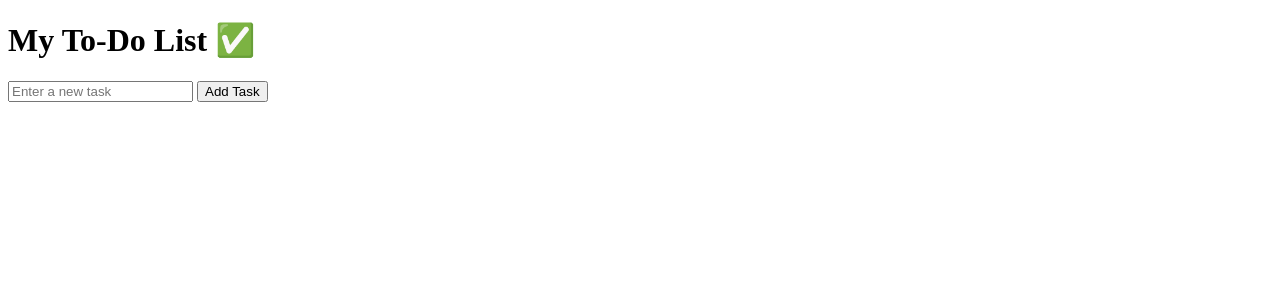
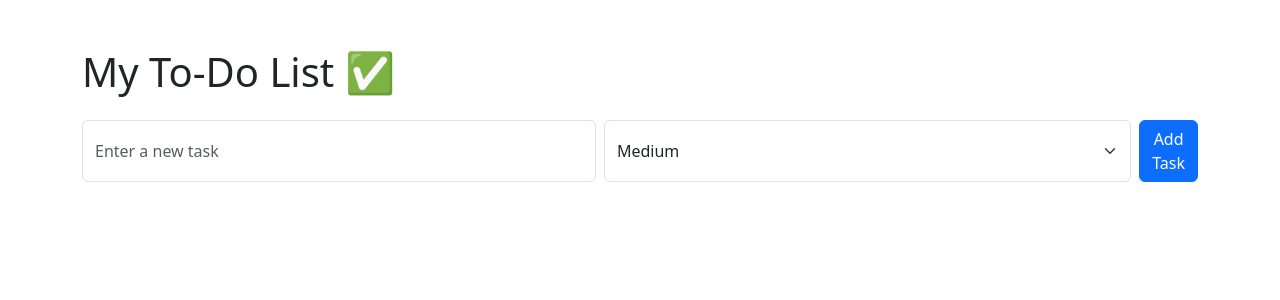
Before and after one commit to murad-02/ToDoList, a Flask app: page / in a window 1280 px wide. Shown: the top 300 px of the page. Run offline with Flask 3, Linux system fonts and the light colour scheme.

Commit message:
added new feature of order new task first

```diff
--- a/main.py
+++ b/main.py
@@ -1,34 +1,49 @@
-from flask import Flask, render_template, request, redirect, url_for
+from flask import Flask, render_template, request, redirect, url_for, flash
 from flask_sqlalchemy import SQLAlchemy
-from flask_migrate import Migrate   # NEW
+from flask_migrate import Migrate
+from datetime import datetime
 
 app = Flask(__name__)
+app.secret_key = "supersecret"  # Needed for flash messages
 
 # Database configuration (SQLite file)
 app.config["SQLALCHEMY_DATABASE_URI"] = "sqlite:///todo.db"
 app.config["SQLALCHEMY_TRACK_MODIFICATIONS"] = False
 
 db = SQLAlchemy(app)
-migrate = Migrate(app, db)  # NEW
+migrate = Migrate(app, db)
 
 # Define Task model (table)
 class Task(db.Model):
     id = db.Column(db.Integer, primary_key=True)
-    content = db.Column(db.String(200), nullable=False)
-    completed = db.Column(db.Boolean, nullable=False, default=False)  # NEW
+    content = db.Column(db.String(200), nullable=False, unique=True)  # prevent duplicates
+    completed = db.Column(db.Boolean, nullable=False, default=False)
+    created_at = db.Column(db.DateTime, default=datetime.utcnow)  # NEW
+    priority = db.Column(db.String(10), default="Medium")  # NEW (Low, Medium, High)
 
 @app.get("/")
 def home():
-    tasks = Task.query.all()
+    # Order by: incomplete first, then by priority, then newest
+    tasks = Task.query.order_by(Task.completed.asc(), Task.priority.desc(), Task.created_at.desc()).all()
     return render_template("index.html", tasks=tasks)
 
 @app.post("/add")
 def add_task():
     task_content = request.form.get("task")
-    if task_content:
-        new_task = Task(content=task_content)
-        db.session.add(new_task)
-        db.session.commit()
+    priority = request.form.get("priority", "Medium")
+
+    if not task_content.strip():
+        flash("Task cannot be empty!")
+        return redirect(url_for("home"))
+
+    # Check for duplicate
+    if Task.query.filter_by(content=task_content).first():
+        flash("Task already exists!")
+        return redirect(url_for("home"))
+
+    new_task = Task(content=task_content, priority=priority)
+    db.session.add(new_task)
+    db.session.commit()
     return redirect(url_for("home"))
 
 @app.post("/delete/<int:task_id>")
@@ -38,12 +53,27 @@
     db.session.commit()
     return redirect(url_for("home"))
 
-@app.post("/toggle/<int:task_id>")   # NEW
+@app.post("/toggle/<int:task_id>")
 def toggle_task(task_id):
     task = Task.query.get_or_404(task_id)
     task.completed = not task.completed
     db.session.commit()
     return redirect(url_for("home"))
 
+@app.post("/edit/<int:task_id>")
+def edit_task(task_id):
+    task = Task.query.get_or_404(task_id)
+    new_content = request.form.get("new_content")
+    new_priority = request.form.get("new_priority")
+
+    if not new_content.strip():
+        flash("Task cannot be empty!")
+        return redirect(url_for("home"))
+
+    task.content = new_content
+    task.priority = new_priority
+    db.session.commit()
+    return redirect(url_for("home"))
+
 if __name__ == "__main__":
     app.run(debug=True)
--- a/templates/index.html
+++ b/templates/index.html
@@ -3,6 +3,8 @@
 <head>
     <meta charset="UTF-8">
     <title>My To-Do List</title>
+    <!-- Bootstrap for styling -->
+    <link href="https://cdn.jsdelivr.net/npm/bootstrap@5.3.2/dist/css/bootstrap.min.css" rel="stylesheet">
     <style>
         .done {
             text-decoration: line-through;
@@ -10,28 +12,67 @@
         }
     </style>
 </head>
-<body>
-    <h1>My To-Do List ✅</h1>
+<body class="container py-5">
 
-    <form action="/add" method="post">
-        <input type="text" name="task" placeholder="Enter a new task" required>
-        <button type="submit">Add Task</button>
+    <h1 class="mb-4">My To-Do List ✅</h1>
+
+    <!-- Flash messages -->
+    {% with messages = get_flashed_messages() %}
+        {% if messages %}
+            <div class="alert alert-warning">
+                {% for msg in messages %}
+                    <p>{{ msg }}</p>
+                {% endfor %}
+            </div>
+        {% endif %}
+    {% endwith %}
+
+    <!-- Add task form -->
+    <form action="/add" method="post" class="d-flex mb-3">
+        <input type="text" name="task" class="form-control me-2" placeholder="Enter a new task" required>
+        <select name="priority" class="form-select me-2">
+            <option value="Low">Low</option>
+            <option value="Medium" selected>Medium</option>
+            <option value="High">High</option>
+        </select>
+        <button type="submit" class="btn btn-primary">Add Task</button>
     </form>
 
-    <ul>
+    <!-- Task list -->
+    <ul class="list-group">
         {% for task in tasks %}
-            <li class="{{ 'done' if task.completed else '' }}">
-                {{ task.content }}
+            <li class="list-group-item d-flex justify-content-between align-items-center">
+                <div class="{{ 'done' if task.completed else '' }}">
+                    <strong>[{{ task.priority }}]</strong> {{ task.content }}
+                    <small class="text-muted"> (Added: {{ task.created_at.strftime('%Y-%m-%d %H:%M') }})</small>
+                </div>
+                <div>
+                    <!-- Toggle button -->
                     <form action="/toggle/{{ task.id }}" method="post" style="display:inline;">
-                    <button type="submit">
+                        <button class="btn btn-sm btn-success" type="submit">
                             {% if task.completed %} Undo {% else %} Done {% endif %}
                         </button>
                     </form>
+
+                    <!-- Edit form (inline) -->
+                    <form action="/edit/{{ task.id }}" method="post" style="display:inline;">
+                        <input type="text" name="new_content" value="{{ task.content }}" required>
+                        <select name="new_priority">
+                            <option value="Low" {% if task.priority == 'Low' %}selected{% endif %}>Low</option>
+                            <option value="Medium" {% if task.priority == 'Medium' %}selected{% endif %}>Medium</option>
+                            <option value="High" {% if task.priority == 'High' %}selected{% endif %}>High</option>
+                        </select>
+                        <button class="btn btn-sm btn-warning" type="submit">Edit</button>
+                    </form>
+
+                    <!-- Delete button -->
                     <form action="/delete/{{ task.id }}" method="post" style="display:inline;">
-                    <button type="submit">❌</button>
+                        <button class="btn btn-sm btn-danger" type="submit">❌</button>
                     </form>
+                </div>
             </li>
         {% endfor %}
     </ul>
+
 </body>
 </html>
```
Also changed, not shown: migrations/versions/c30eac08cbc0_add_created_at_and_priority_columns.py (added, +36 -0 lines). Lines whose indentation alone changed are shown as unchanged.
